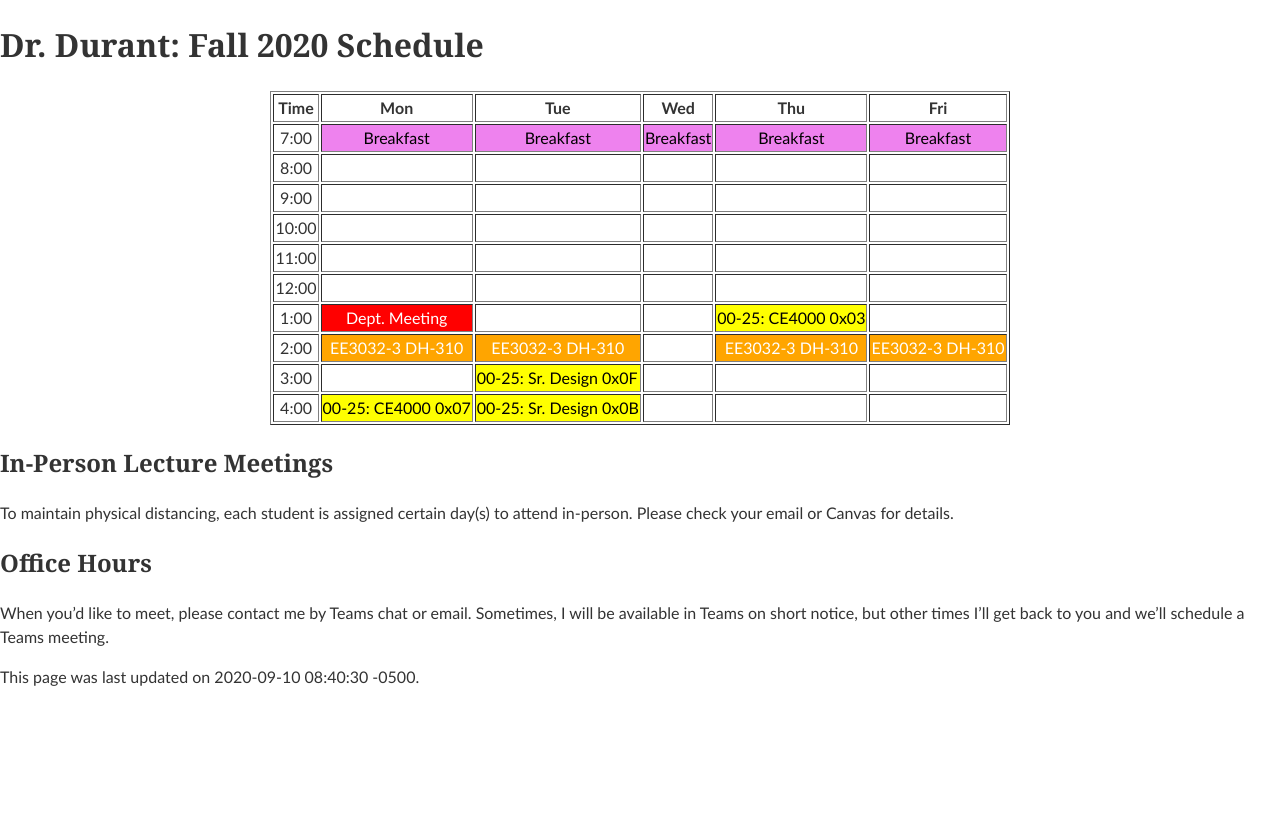
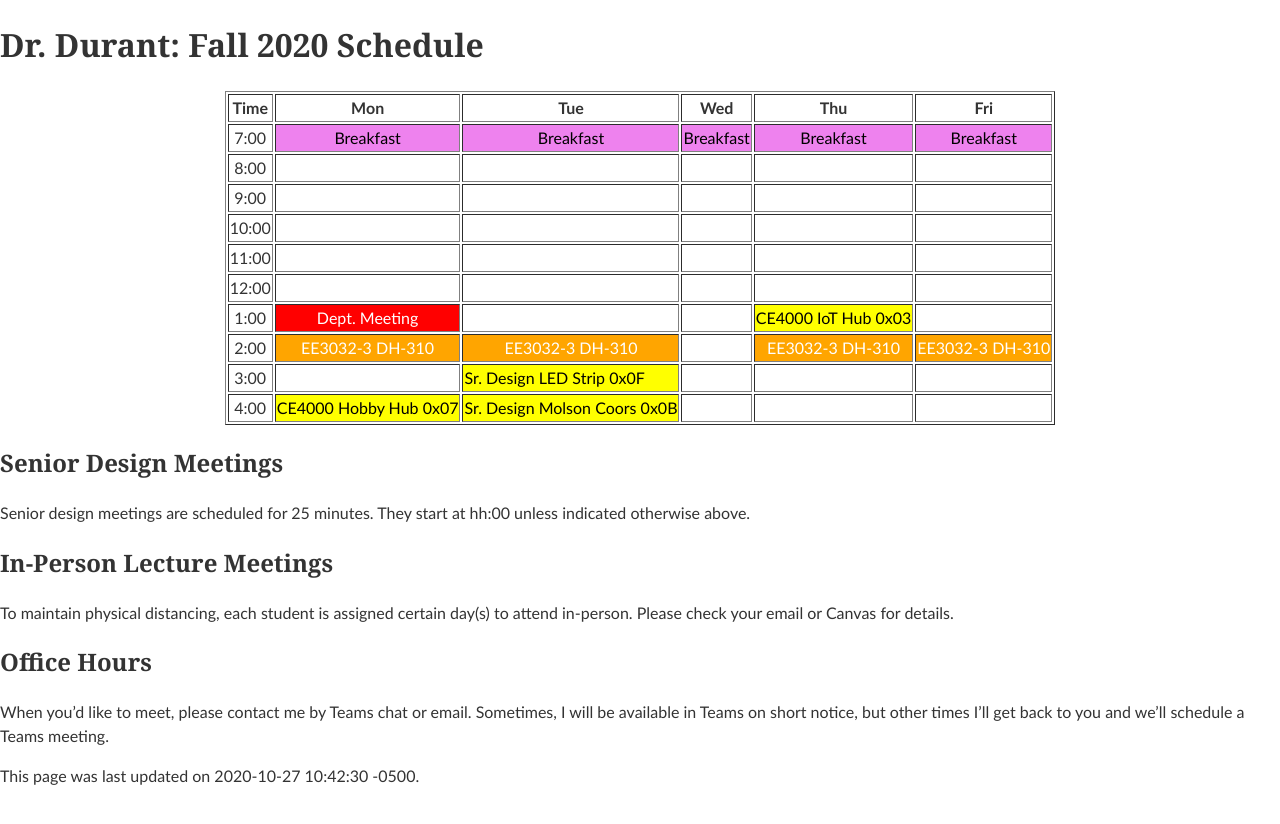
Before and after one commit to edurant/edurant.github.io, a Jekyll site: the page built from sched/f20.md, in a window 1280 px wide. Shown: the top 824 px of the page. Built offline with Jekyll 4.4.1, drawn with Linux system fonts in a browser that asks for light colours.

Commit message:
schedules: winter initial, add senior design team names

```diff
--- a/sched/f20.md
+++ b/sched/f20.md
@@ -1,6 +1,6 @@
 ---
 title: "Dr. Durant: Fall 2020 Schedule"
-date: 2020-09-10 08:40:30 -0500
+date: 2020-10-27 10:42:30 -0500
 ---
 
 <style type="text/css">
@@ -14,19 +14,23 @@ td.lunch  { background-color: violet;  color: black; }
 
 <div align="center">
 <table border>
-<tr><th>Time</th>       <th>Mon</th>                                    <th>Tue</th>                                    <th>Wed</th>                        <th>Thu</th>                                    <th>Fri</th>                                    </tr>
-<tr><td>7:00</td>       <td class="lunch">Breakfast</td>                <td class="lunch">Breakfast</td>                <td class="lunch">Breakfast</td>    <td class="lunch">Breakfast</td>                <td class="lunch">Breakfast</td>                </tr>
-<tr><td>8:00</td>       <td>&nbsp;</td>                                 <td>&nbsp;</td>                                 <td>&nbsp;</td>                     <td>&nbsp;</td>                                 <td>&nbsp;</td>                                 </tr>
-<tr><td>9:00</td>       <td>&nbsp;</td>                                 <td>&nbsp;</td>                                 <td>&nbsp;</td>                     <td>&nbsp;</td>                                 <td>&nbsp;</td>                                 </tr>
-<tr><td>10:00</td>      <td>&nbsp;</td>                                 <td>&nbsp;</td>                                 <td>&nbsp;</td>                     <td>&nbsp;</td>                                 <td>&nbsp;</td>                                 </tr>
-<tr><td>11:00</td>      <td>&nbsp;</td>                                 <td>&nbsp;</td>                                 <td>&nbsp;</td>                     <td>&nbsp;</td>                                 <td>&nbsp;</td>                                 </tr>
-<tr><td>12:00</td>      <td>&nbsp;</td>                                 <td>&nbsp;</td>                                 <td>&nbsp;</td>                     <td>&nbsp;</td>                                 <td>&nbsp;</td>                                 </tr>
-<tr><td>1:00</td>       <td class="am">Dept. Meeting</td>               <td>&nbsp;</td>                                 <td>&nbsp;</td>                     <td class="ce4000">00-25: CE4000 0x03</td>      <td>&nbsp;</td>                                 </tr>
-<tr><td>2:00</td>       <td class="ee3032">EE3032-3&nbsp;DH-310</td>    <td class="ee3032">EE3032-3&nbsp;DH-310</td>    <td>&nbsp;</td>                     <td class="ee3032">EE3032-3&nbsp;DH-310</td>    <td class="ee3032">EE3032-3&nbsp;DH-310</td>    </tr>
-<tr><td>3:00</td>       <td>&nbsp;</td>                                 <td class="ce4000">00-25: Sr. Design 0x0F</td>  <td>&nbsp;</td>                     <td>&nbsp;</td>                                 <td>&nbsp;</td>                                 </tr>
-<tr><td>4:00</td>       <td class="ce4000">00-25: CE4000 0x07</td>      <td class="ce4000">00-25: Sr. Design 0x0B</td>  <td>&nbsp;</td>                     <td>&nbsp;</td>                                 <td>&nbsp;</td>                                 </tr>
+<tr><th>Time</th>       <th>Mon</th>                                    <th>Tue</th>                                            <th>Wed</th>                        <th>Thu</th>                                    <th>Fri</th>                                    </tr>
+<tr><td>7:00</td>       <td class="lunch">Breakfast</td>                <td class="lunch">Breakfast</td>                        <td class="lunch">Breakfast</td>    <td class="lunch">Breakfast</td>                <td class="lunch">Breakfast</td>                </tr>
+<tr><td>8:00</td>       <td>&nbsp;</td>                                 <td>&nbsp;</td>                                         <td>&nbsp;</td>                     <td>&nbsp;</td>                                 <td>&nbsp;</td>                                 </tr>
+<tr><td>9:00</td>       <td>&nbsp;</td>                                 <td>&nbsp;</td>                                         <td>&nbsp;</td>                     <td>&nbsp;</td>                                 <td>&nbsp;</td>                                 </tr>
+<tr><td>10:00</td>      <td>&nbsp;</td>                                 <td>&nbsp;</td>                                         <td>&nbsp;</td>                     <td>&nbsp;</td>                                 <td>&nbsp;</td>                                 </tr>
+<tr><td>11:00</td>      <td>&nbsp;</td>                                 <td>&nbsp;</td>                                         <td>&nbsp;</td>                     <td>&nbsp;</td>                                 <td>&nbsp;</td>                                 </tr>
+<tr><td>12:00</td>      <td>&nbsp;</td>                                 <td>&nbsp;</td>                                         <td>&nbsp;</td>                     <td>&nbsp;</td>                                 <td>&nbsp;</td>                                 </tr>
+<tr><td>1:00</td>       <td class="am">Dept. Meeting</td>               <td>&nbsp;</td>                                         <td>&nbsp;</td>                     <td class="ce4000">CE4000 IoT Hub 0x03</td>     <td>&nbsp;</td>                                 </tr>
+<tr><td>2:00</td>       <td class="ee3032">EE3032-3&nbsp;DH-310</td>    <td class="ee3032">EE3032-3&nbsp;DH-310</td>            <td>&nbsp;</td>                     <td class="ee3032">EE3032-3&nbsp;DH-310</td>    <td class="ee3032">EE3032-3&nbsp;DH-310</td>    </tr>
+<tr><td>3:00</td>       <td>&nbsp;</td>                                 <td class="ce4000">Sr. Design LED Strip 0x0F</td>       <td>&nbsp;</td>                     <td>&nbsp;</td>                                 <td>&nbsp;</td>                                 </tr>
+<tr><td>4:00</td>       <td class="ce4000">CE4000 Hobby Hub 0x07</td>   <td class="ce4000">Sr. Design Molson Coors 0x0B</td>    <td>&nbsp;</td>                     <td>&nbsp;</td>                                 <td>&nbsp;</td>                                 </tr>
 </table>
 </div>
+
+## Senior Design Meetings
+
+Senior design meetings are scheduled for 25 minutes. They start at hh:00 unless indicated otherwise above.
 
 ## In-Person Lecture Meetings
 
```
Also changed, not shown: sched/w2021.md (added, +52 -0 lines).
